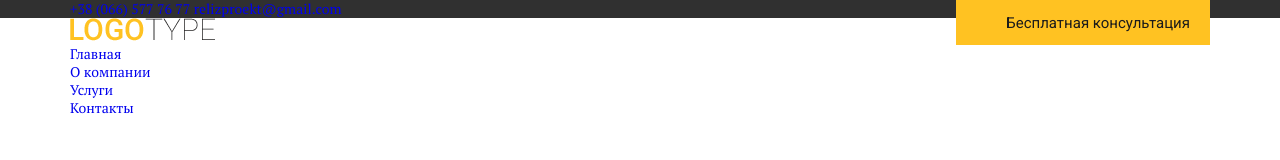
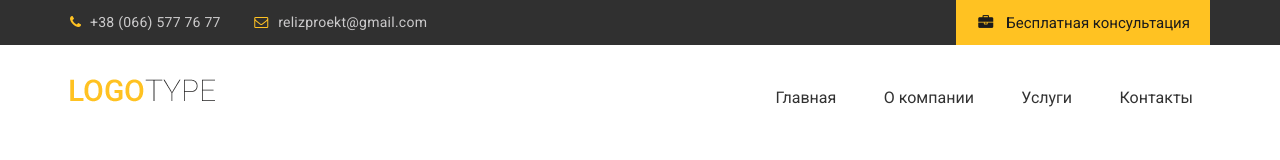
Before and after one commit to alpopkov/Site-layout, a plain HTML site: page index.html in a window 1280 px wide. Drawn offline with Linux system fonts and the light colour scheme.

Commit message:
add new file icomoon and changes in the header

```diff
--- /dev/null
+++ b/css/fonts.css
@@ -0,0 +1,60 @@
+@font-face {
+  font-family: 'icomoon';
+  src:  url('../fonts/icomoon.eot?wfq3mh');
+  src:  url('../fonts/icomoon.eot?wfq3mh#iefix') format('embedded-opentype'),
+    url('../fonts/icomoon.ttf?wfq3mh') format('truetype'),
+    url('../fonts/icomoon.woff?wfq3mh') format('woff'),
+    url('../fonts/icomoon.svg?wfq3mh#icomoon') format('svg');
+  font-weight: normal;
+  font-style: normal;
+  font-display: block;
+}
+
+[class^="icon-"], [class*=" icon-"] {
+  /* use !important to prevent issues with browser extensions that change fonts */
+  font-family: 'icomoon' !important;
+  speak: none;
+  font-style: normal;
+  font-weight: normal;
+  font-variant: normal;
+  text-transform: none;
+  line-height: 1;
+
+  /* Better Font Rendering =========== */
+  -webkit-font-smoothing: antialiased;
+  -moz-osx-font-smoothing: grayscale;
+}
+
+.icon-envelope-o:before {
+  content: "\f003";
+}
+.icon-check:before {
+  content: "\f00c";
+}
+.icon-map-marker:before {
+  content: "\f041";
+}
+.icon-phone:before {
+  content: "\f095";
+}
+.icon-briefcase:before {
+  content: "\f0b1";
+}
+.icon-bars:before {
+  content: "\f0c9";
+}
+.icon-navicon:before {
+  content: "\f0c9";
+}
+.icon-reorder:before {
+  content: "\f0c9";
+}
+.icon-angle-left:before {
+  content: "\f104";
+}
+.icon-angle-right:before {
+  content: "\f105";
+}
+.icon-quote-right:before {
+  content: "\f10e";
+}
--- a/css/main.css
+++ b/css/main.css
@@ -22,22 +22,108 @@ ul, li {
 	padding: 0;
 }
 
+.menu li {
+	display: inline-block;
+}
+
 .container {
 	max-width: 1170px;
 	margin: 0 auto;
 	padding: 0 15px;
 }
 
+header {
+	font-family: 'Roboto', sans-serif;
+}
+
 .header_top {
 	background-color: #303030;
+}
+
+.header__contacts:after { /*узнать*/
+	display: block;
+	clear: both;
+	content: "";
 }
 
 .header__btn {
 	float: right;
 	line-height: 36px;
 	color: #1b1b1b;
-	font-family: 'Roboto', sans-serif;
 	background-color: #ffc222;
 	padding: 5px 20px 4px 50px;
 	font-size: 15px;
+	position: relative;
 }
+
+.header__btn:before {
+	font-family: 'icomoon';
+	content: "\f0b1";
+	color: #1b1b1b;
+	position: absolute;
+	left: 22px;
+}
+
+
+.header__phone,
+.header__email {
+	color: #cbcacb;
+	letter-spacing: 0.25px;
+	line-height: 45px;
+	position: relative; /*узнать*/
+}
+
+.header__phone {
+	padding-left: 20px;
+	padding-right: 30px;
+}
+
+.header__phone:before { /*узнать*/
+	font-family: 'icomoon';
+	content: "\f095";
+	position: absolute; /*узнать*/
+	left: 0;
+	color: #ffc222;
+}
+
+.header__email {
+	padding-left: 24px;
+}
+
+.header__email:before {
+	font-family: 'icomoon';
+	content: "\f003";
+	color: #ffc222;
+	position: absolute;
+	left: 0;
+}
+
+.header_content {
+	padding: 34px 0px 23px;
+}
+
+.header__content-inner {
+	display: flex;
+	justify-content: space-between;
+}
+
+.menu li {
+	display: inline-block;
+}
+
+.menu a {
+	font-size: 16px;
+	line-height: 36px;
+	color: #323232;
+	border: 1px solid transparent;
+	padding: 0px 16px;
+	transition: all .3s;
+}
+
+.menu a:hover { /*узнать*/
+	border-color: #ffc222;
+}
+
+.menu li + li { /*узнать*/
+	padding-left: 10px;
+}
--- a/index.html
+++ b/index.html
@@ -6,6 +6,7 @@
     <title>Document</title>
     <link href="https://fonts.googleapis.com/css?family=PT+Serif|Roboto:400,500,700&display=swap&subset=cyrillic" rel="stylesheet">
     <link rel="stylesheet" href="css/normalize.css">
+    <link rel="stylesheet" href="css/fonts.css">
     <link rel="stylesheet" href="css/main.css">
 </head>
 
@@ -13,13 +14,16 @@
     <header class="header">
         <div class="header_top">
             <div class="container">
+            	<div class="header__contacts">
                 <a class="header__phone" href="tel:380665777677">+38 (066) 577 76 77</a>
                 <a class="header__email" href="#">relizproekt@gmail.com</a>
                 <a class="header__btn" href="#">Бесплатная консультация</a>
             </div>
+            </div>
         </div>
         <div class="header_content">
             <div class="container">
+            	<div class="header__content-inner">
                 <div class="header__logo">
                     <a href="#">
                         <img src="img/logo.png" alt="">
@@ -33,6 +37,7 @@
                         <li><a href="#">Контакты</a></li>
                     </ul>
                 </nav>
+                </div>
             </div>
         </div>
     </header>
```
Also changed, not shown: fonts/icomoon.ttf (added), fonts/icomoon.woff (added), 2 other files.
